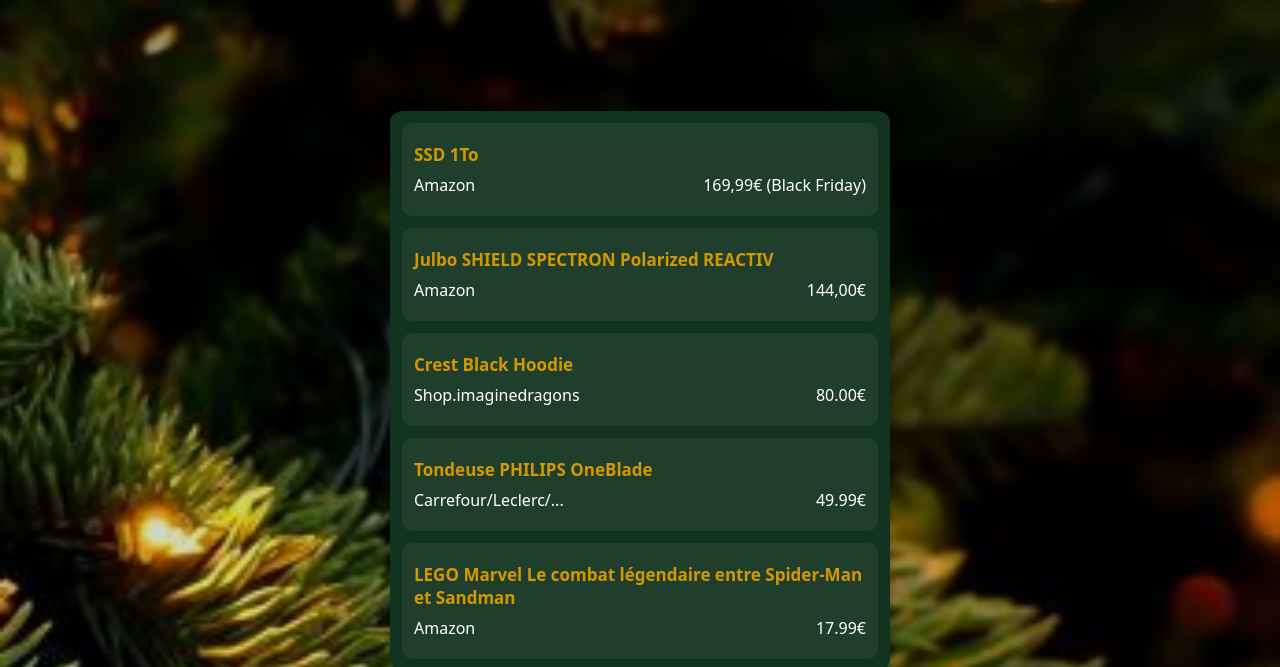
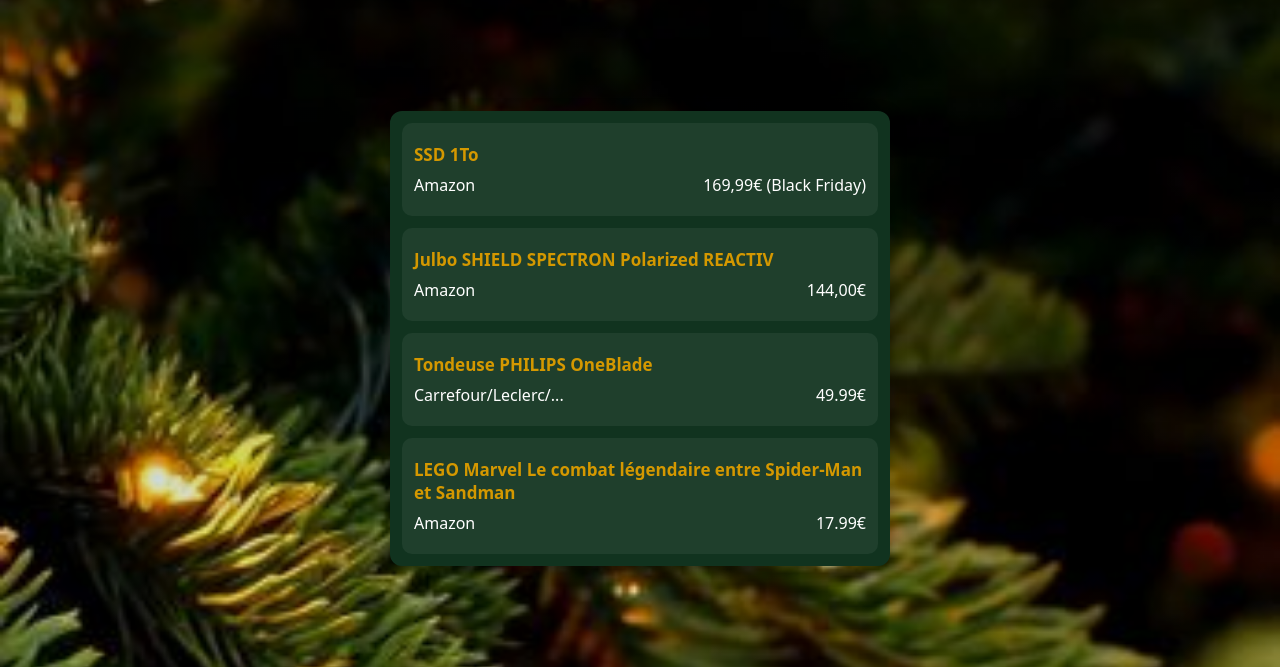
Before and after one commit to Ale-ksi/ListeDeNoel, a plain HTML site: page index.html in a window 1280 px wide. Shown: the part 133-800 px from the top of the page. Drawn offline with Linux system fonts and the light colour scheme.

Commit message:
item en moins index.html

```diff
--- a/index.html
+++ b/index.html
@@ -37,16 +37,6 @@
                             <div>
                                 <p>Amazon</p>
                                 <p>144,00€</p>
-                            </div>
-                        </a>
-                    </li>
-                    <li class="item">
-                        <a
-                            href="https://shop.imaginedragonsmusic.com/products/crest-black-hoodie?variant=42112546308183">
-                            <h2>Crest Black Hoodie </h2>
-                            <div>
-                                <p>Shop.imaginedragons</p>
-                                <p>80.00€</p>
                             </div>
                         </a>
                     </li>
```
